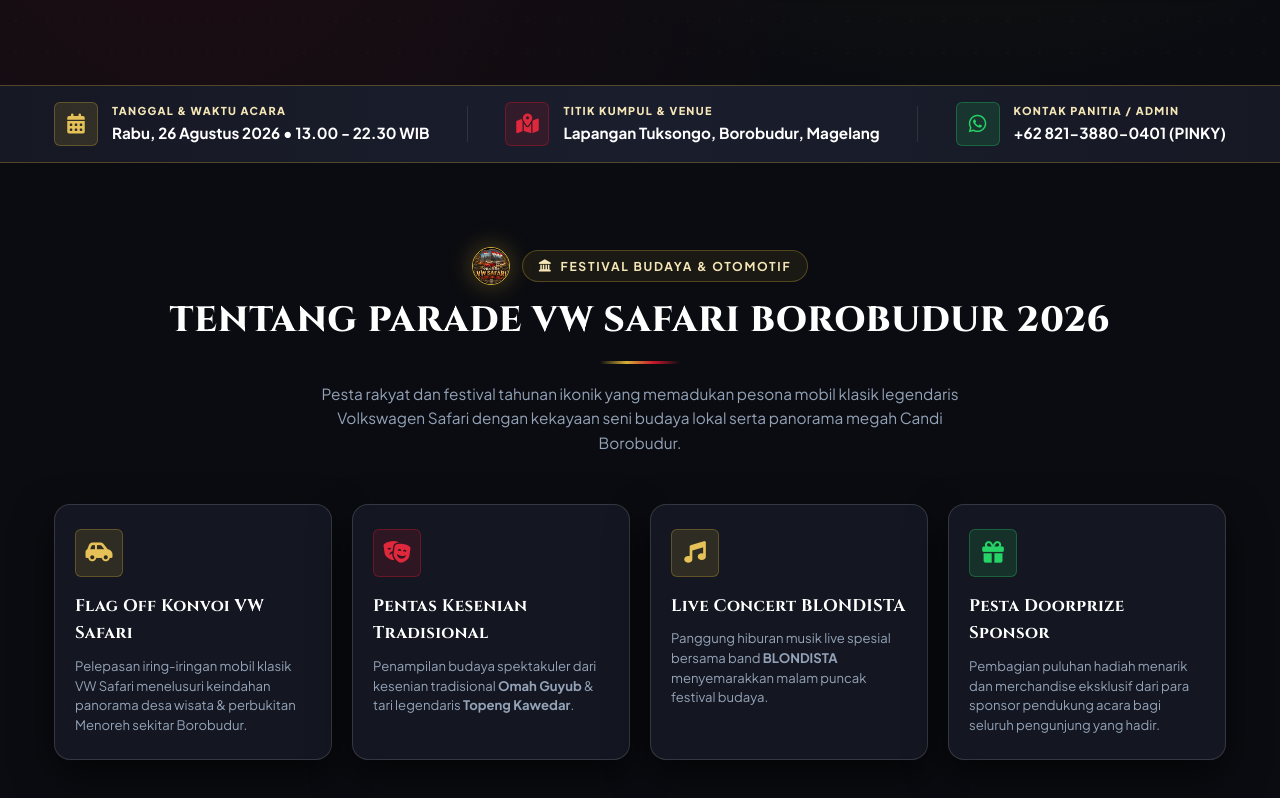
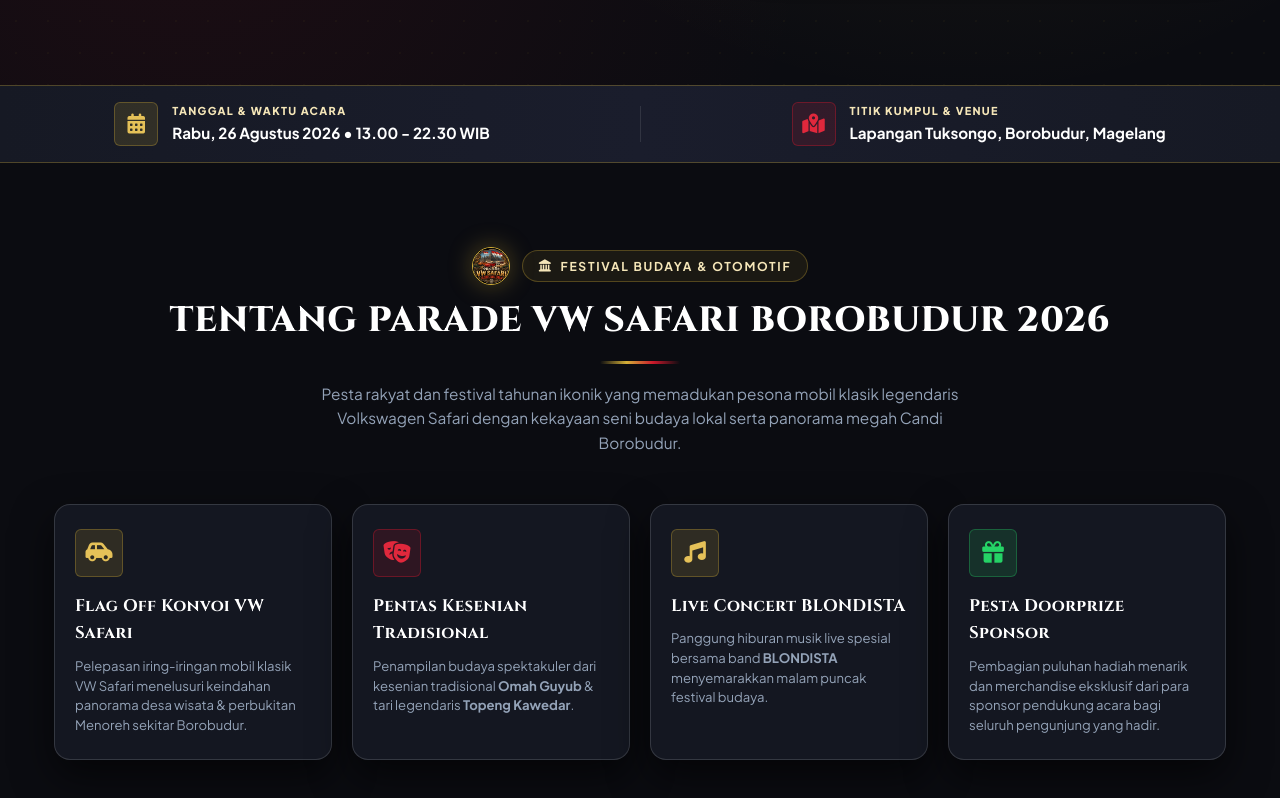
Before and after one commit to RiumaDesign/parade-vw-borobudur, a website: page index.html in a window 1280 px wide. Shown: the part 856-1654 px from the top of the page. Drawn offline with Linux system fonts and the light colour scheme.

Commit message:
fix: remove Kontak Panitia box from event ticker bar below hero

```diff
--- a/index.html
+++ b/index.html
@@ -183,14 +183,6 @@
         <div>
           <div class="ticker-title">TITIK KUMPUL & VENUE</div>
           <div class="ticker-val">Lapangan Tuksongo, Borobudur, Magelang</div>
-        </div>
-      </div>
-      <div class="ticker-divider"></div>
-      <div class="ticker-box">
-        <div class="ticker-icon-wrap green"><i class="fa-brands fa-whatsapp"></i></div>
-        <div>
-          <div class="ticker-title">KONTAK PANITIA / ADMIN</div>
-          <div class="ticker-val">+62 821-3880-0401 (PINKY)</div>
         </div>
       </div>
     </div>
--- a/style.css
+++ b/style.css
@@ -792,8 +792,8 @@ h1, h2, h3, h4, .brand-font {
 .event-ticker-inner {
   display: flex;
   align-items: center;
-  justify-content: space-between;
-  gap: 20px;
+  justify-content: space-around;
+  gap: 30px;
 }
 
 .ticker-box {
```
